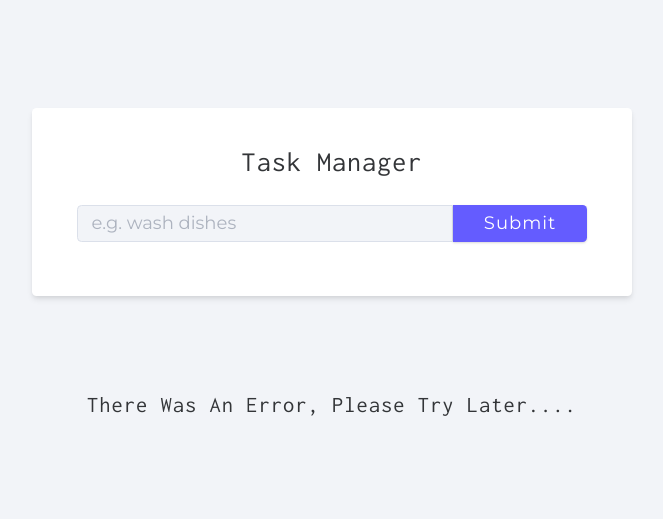
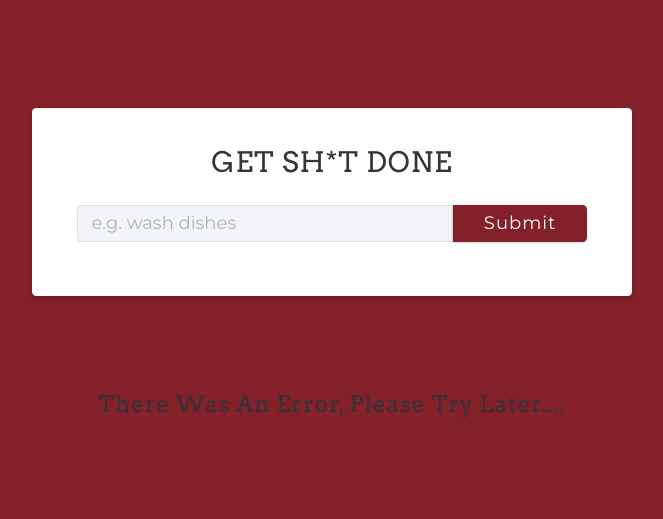
Before and after one commit to shr1haan/Task-Manager-CS35L, a website: page public/index.html in a window 1280 px wide. Shown: the whole page, without its empty margins (308-971 px from the left). Drawn offline with nearby package versions, Linux system fonts and the light colour scheme; no server answers.

Commit message:
Introduced stylistic features for colours * modfications for background in main.css and normalise.css * used google.api to import fonts for css files

```diff
--- a/public/index.html
+++ b/public/index.html
@@ -19,7 +19,7 @@
   </head>
   <body>
     <form class="task-form">
-      <h4>task manager</h4>
+      <h4>GET SH*T DONE</h4>
       <div class="form-control">
         <input
           type="text"
--- a/public/main.css
+++ b/public/main.css
@@ -1,4 +1,4 @@
-@import url('https://fonts.googleapis.com/css?family=Montserrat:400|Inconsolata:400');
+@import url('https://fonts.googleapis.com/css?family=Arvo:400|Montserrat:400');
 *,
 ::after,
 ::before {
@@ -45,11 +45,11 @@
   --green-dark: #0f5132;
 
   /* typography */
-  --headingFont: 'Inconsolata', monospace;
+  --headingFont: 'Arvo', monospace;
   --bodyFont: 'Montserrat', sans-serif;
   --smallText: 0.7em;
   /* rest */
-  --backgroundColor: var(--grey-50);
+  --backgroundColor: var(--red-dark);
   --textColor: var(--grey-1000);
   --borderRadius: 0.25rem;
   --letterSpacing: 1px;
@@ -137,7 +137,7 @@ a {
   cursor: pointer;
   appearance: none;
   color: var(--white);
-  background: var(--primary-500);
+  background: var(--red-dark);
   border: none;
   border-radius: var(--borderRadius);
   letter-spacing: var(--letterSpacing);
@@ -149,7 +149,7 @@ a {
 
 .btn:hover {
   color: var(--white);
-  background: var(--primary-700);
+  background: var(--black);
   box-shadow: var(--shadow-2);
 }
 button.small {
```
